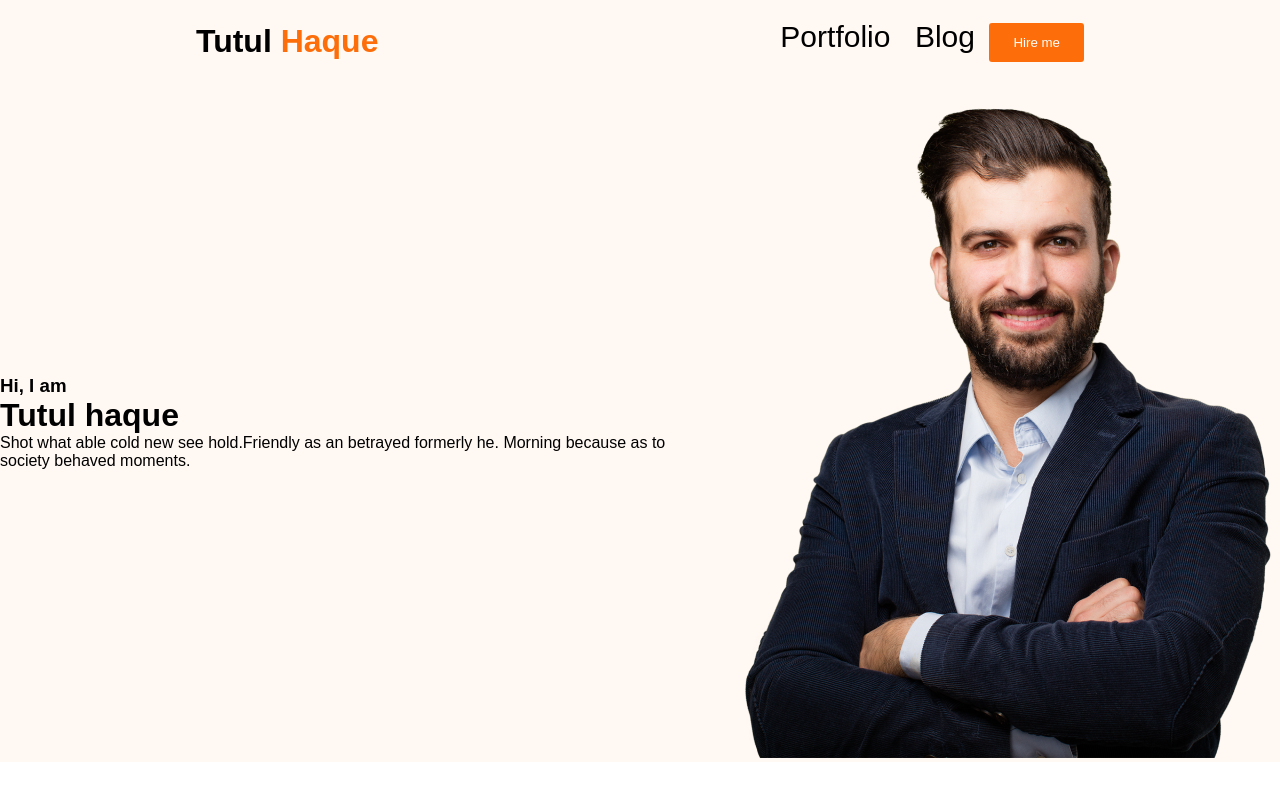
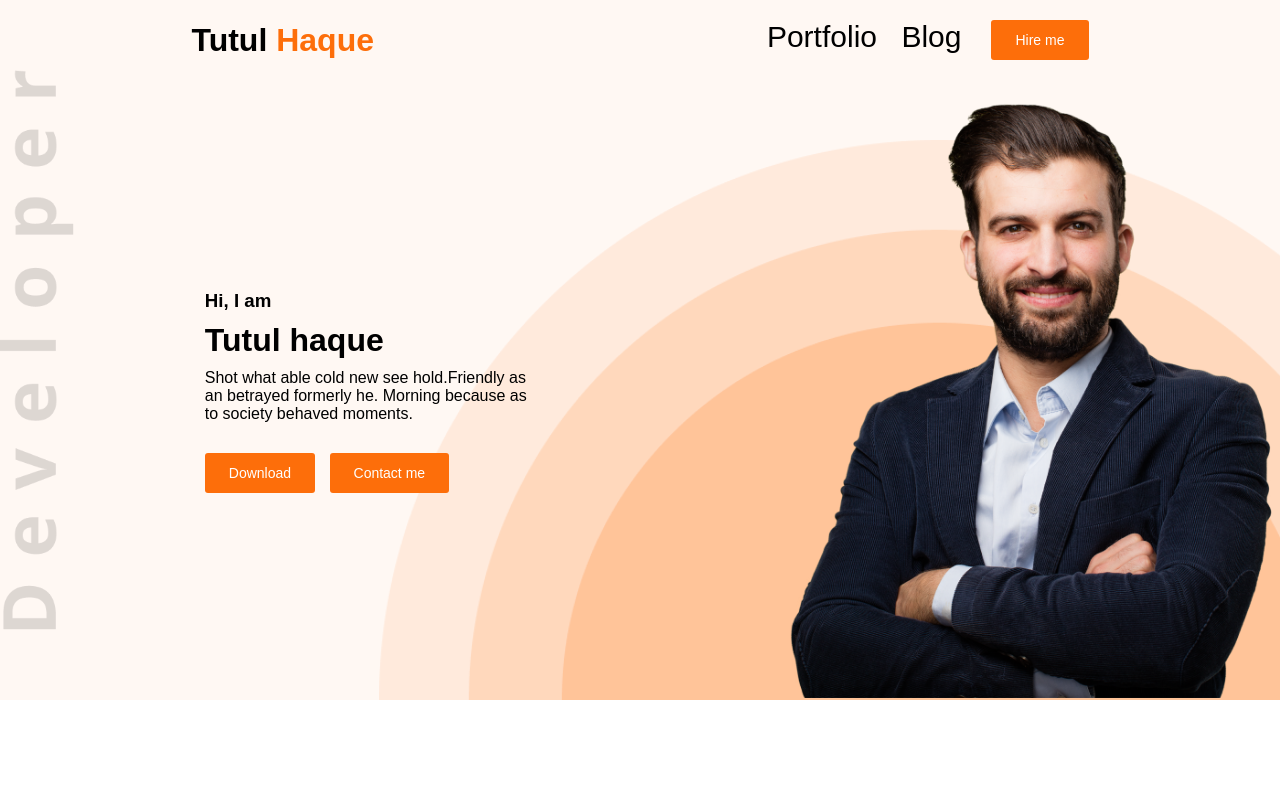
Before and after one commit to tutulhaque/portfolio-project, a plain HTML site: page index.html in a window 1280 px wide. Drawn offline with Linux system fonts and the light colour scheme.

Commit message:
banner updated

```diff
--- a/index.html
+++ b/index.html
@@ -19,21 +19,23 @@
                     <ul>
                         <li><a href="">Portfolio</a></li>
                         <li><a href="">Blog</a></li>
-                        <button class="btn-primary">Hire me</button>
                     </ul>
+                    <button class="btn-primary" type="button">Hire me</button>
                 </nav>
             </div>
         </div>
         <div class="banner-main">
             <div class="banner-content">
-                <h3>Hi, I  am</h3>
+                <h3>Hi, I am</h3>
                 <h1>Tutul haque</h1>
-                <p>Shot what able cold new see hold.Friendly as an betrayed formerly he. Morning because as to society behaved moments.</p>
+                <p>Shot what able cold new see hold.Friendly as an betrayed formerly he. Morning because as to society
+                    behaved moments.</p>
+                    <button class="btn-banner" type="button">Download</button>
+                <button class="btn-banner" type="button">Contact me</button>
             </div>
 
             <div class="banner-img">
-                <img src="images/hardy.png" alt="">
-
+                <img class="profile" src="images/hardy.png" alt="">
             </div>
 
         </div>
--- a/styles/style.css
+++ b/styles/style.css
@@ -8,6 +8,11 @@ span{
 }
 .header-container{
     background-color: #FFF8F3;
+    background-image: url('../images/header_bg.png'),url('../images/developer.png');
+    background-size: auto 80%;
+    background-repeat: no-repeat;
+    background-position: bottom right, left center;
+    height: 700px;
 }
 .header-main{
     display: flex;
@@ -36,9 +41,43 @@ span{
     color: #fff;
     border: 0px;
     border-radius: 3px;
-    margin-top: -7px;
+    margin-left: 20px;
+    font-size: 14px;
+    cursor: pointer;
+}
+.btn-primary:hover{
+    background-color: #ed873e;
 }
 .banner-main{
     display: flex;
     align-items: center;
+    justify-content: space-around;
+    margin: 0px;
+
 }
+.banner-content{
+    margin: 0% 16%;
+}
+.banner-content h3{
+    margin-bottom: 10px;
+}
+.banner-content h1{
+    margin-bottom: 10px;
+}
+.banner-content p{
+    margin-bottom: 10px;
+}
+.profile{
+    width: 534px;
+}
+.btn-banner{
+    background-color: #FD6E0A;
+    padding: 12px 24px;
+    color: #fff;
+    border: 0px;
+    border-radius: 3px;
+    font-size: 14px;
+    cursor: pointer;
+    margin-top: 20px;
+    margin-right: 10px;
+}
```
